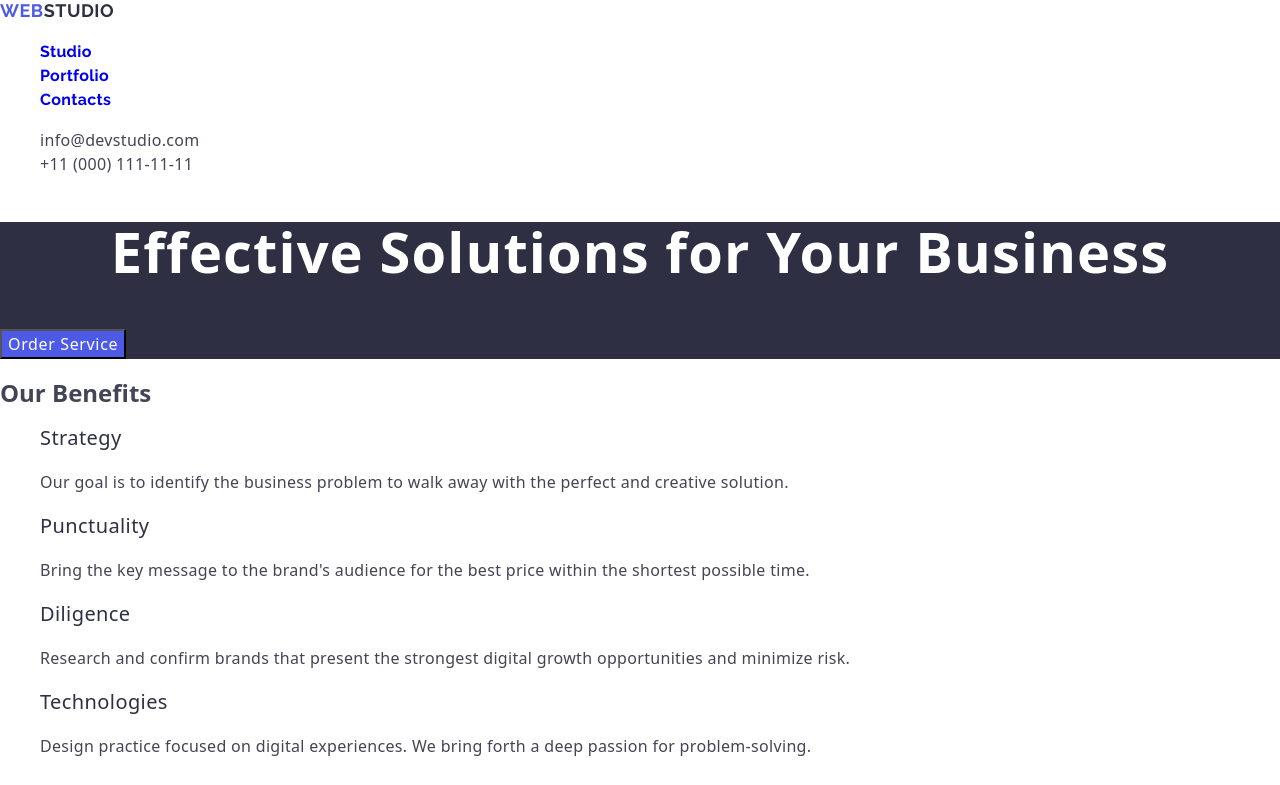
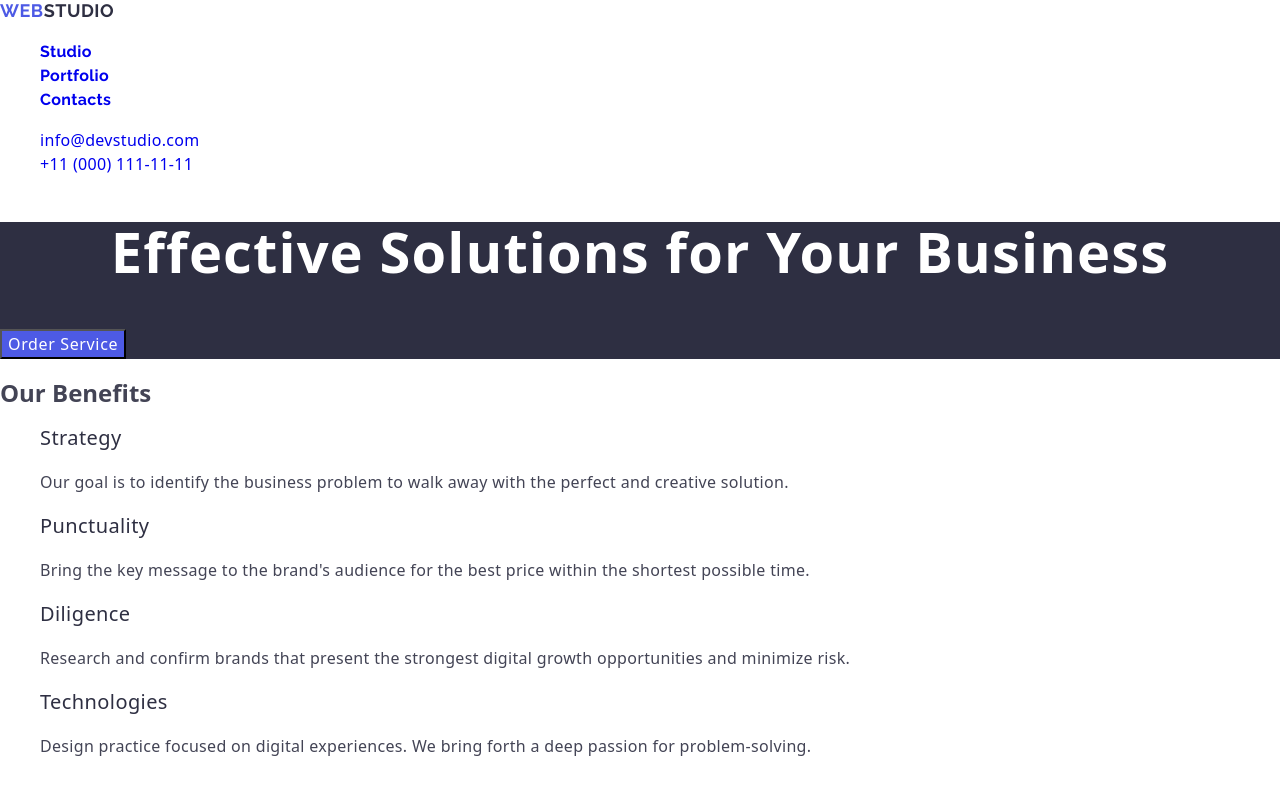
Before and after one commit to DmytroRev/goit-markup-hw-02, a plain HTML site: page index.html in a window 1280 px wide. Shown: the top 785 px of the page. Drawn offline with nearby package versions, Linux system fonts and the light colour scheme.

Commit message:
desing css

```diff
--- a/css/style.css
+++ b/css/style.css
@@ -85,7 +85,6 @@ letter-spacing: 0.02em;
 }
 
 .benefits-list-item {
-
 font-size: 16px;
 line-height: 1.5;
 letter-spacing: 0.02em;
@@ -117,6 +116,7 @@ letter-spacing: 0.02em;
 }
 
 .name-list {
+color: #2e2f42;
 font-size: 20px;
 font-weight: 500;
 line-height: 1.2;
--- a/index.html
+++ b/index.html
@@ -28,13 +28,13 @@
             </ul>
         </nav>
         <!-- Contacts -->
-        <address id="contacts">
-            <ul>
+        <address id="contacts" class="contacts">
+            <ul class="nav-link">
                 <li>
-                    <a href="mailto:info@devstudio.com" class="contacts nav-link">info@devstudio.com</a>
+                    <a href="mailto:info@devstudio.com">info@devstudio.com</a>
                 </li>
                 <li>
-                    <a href="tel:+110001111111" class="contacts nav-link">+11 (000) 111-11-11</a>
+                    <a href="tel:+110001111111">+11 (000) 111-11-11</a>
                 </li>
             </ul>
         </address>
@@ -110,42 +110,48 @@
         <h2 class="portfolio">Our Portfolio</h2>
         <ul>
             <li>
-                <img src="./images/bank_app.img.jpg" alt="Banking App"
+                <img src="./images/bank_app.img.jpg"
+                alt="Banking App"
                 width="360"
                 height="300">
                 <h3  class="portfolio-list">Banking App</h3>
                 <p class="portfolio-list-item">App</p>
             </li>
             <li>
-                <img src="./images/qr.img.jpg" alt="Qr Code"
+                <img src="./images/qr.img.jpg"
+                alt="Qr Code"
                 width="360"
                 height="300">
                 <h3 class="portfolio-list">Cashless Payment</h3>
                 <p class="portfolio-list-item">Marketing</p>
             </li>
             <li>
-                <img src="./images/laptop.img.jpg" alt="Laptop"
+                <img src="./images/laptop.img.jpg"
+                alt="Laptop"
                 width="360"
                 height="300">
                 <h3 class="portfolio-list">Meditation App</h3>
                 <p class="portfolio-list-item">App</p>
             </li>
             <li>
-                <img src="./images/car.img.jpg" alt="Car"
+                <img src="./images/car.img.jpg"
+                alt="Car"
                 width="360"
                 height="300">
                 <h3  class="portfolio-list">Taxi Service</h3>
                 <p class="portfolio-list-item">Marketing</p>
             </li>
             <li>
-                <img src="./images/phone.img.jpg" alt="Phone"
+                <img src="./images/phone.img.jpg"
+                alt="Phone"
                 width="360"
                 height="300">
                 <h3  class="portfolio-list">Screen Illustrations</h3>
                 <p class="portfolio-list-item">Design</p>
             </li>
             <li>
-                <img src="./images/girl.img.jpg" alt="Girl"
+                <img src="./images/girl.img.jpg"
+                alt="Girl"
                 width="360"
                 height="300">
                 <h3  class="portfolio-list">Online Courses</h3>
```
Lines whose indentation alone changed are shown as unchanged.
